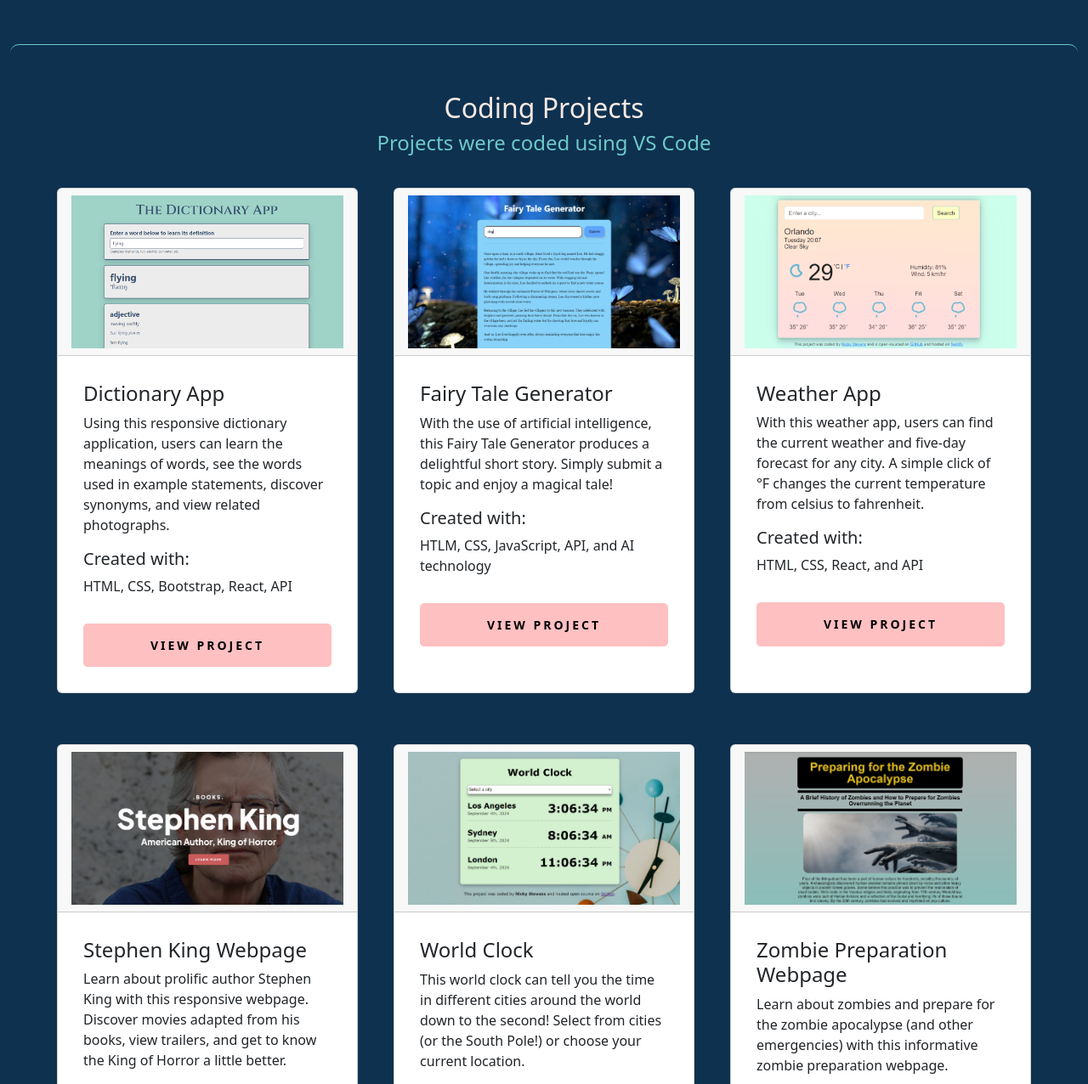
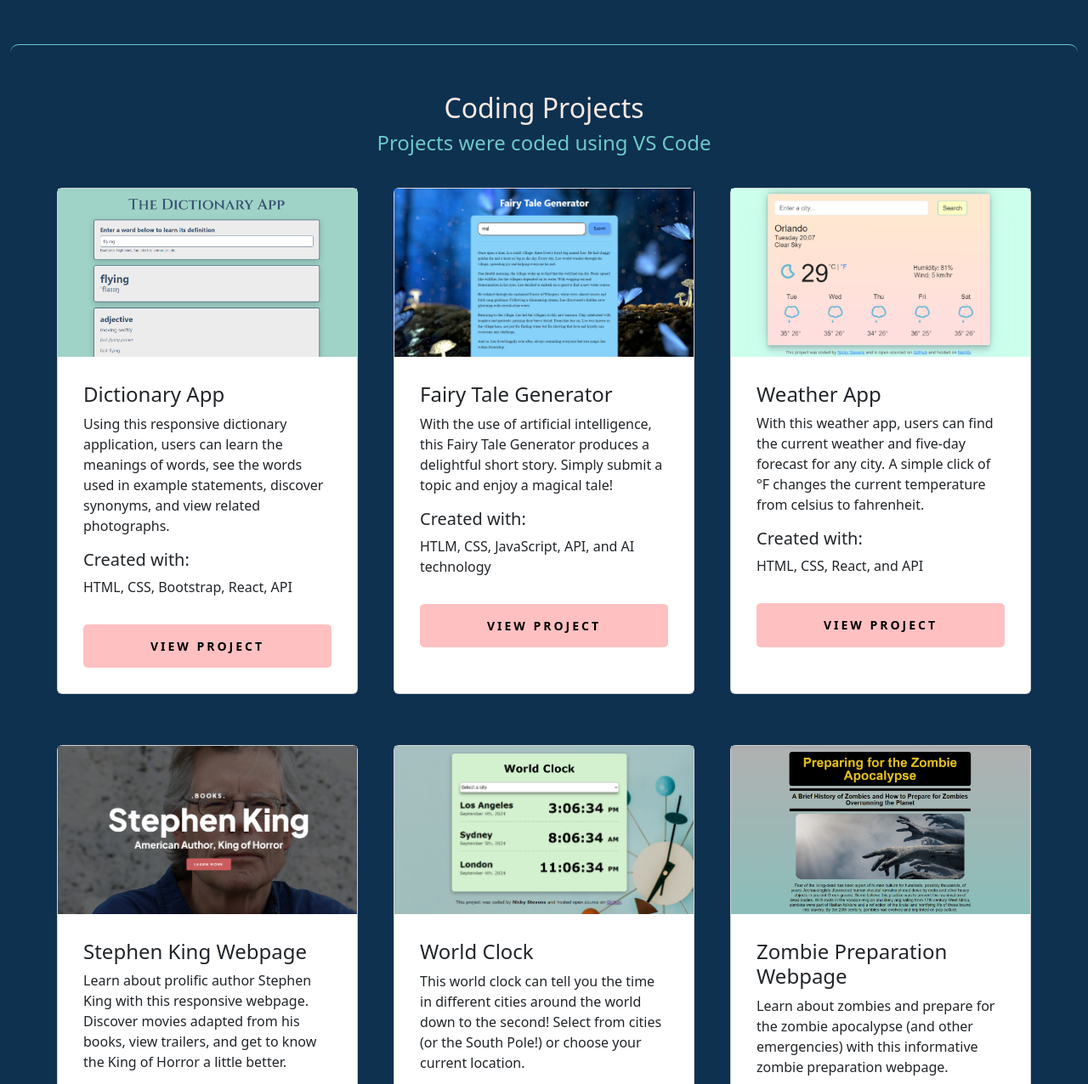
Before and after one commit to NicStevens/Portfolio, a plain HTML site: page index.html in a window 1280 px wide. Shown: the part 770-2046 px from the top of the page at 85% size. Drawn offline with nearby package versions, Linux system fonts and the light colour scheme.

Commit message:
Cleaned up code

```diff
--- a/index.html
+++ b/index.html
@@ -83,7 +83,7 @@
           </h4>
           <div class="grid grid-three-columns">
             <div class="card">
-              <div class="card-header">
+              <div>
                 <img
                   src="./images/dictionary-app.png"
                   alt="Dictionary app screenshot"
@@ -108,7 +108,7 @@
               </div>
             </div>
             <div class="card">
-              <div class="card-header">
+              <div>
                 <img
                   src="/images/fairy-tale-generator.png"
                   alt="Fairy Tale Generator screenshot"
@@ -133,7 +133,7 @@
               </div>
             </div>
             <div class="card">
-              <div class="card-header">
+              <div>
                 <img
                   src="/images/weather-app.png"
                   alt="Weather App screenshot"
@@ -160,7 +160,7 @@
           </div>
           <div class="grid grid-three-columns">
             <div class="card">
-              <div class="card-header">
+              <div>
                 <img
                   src="./images/stephen-king-webpage.png"
                   alt="Stephen King Webpage screenshot"
@@ -185,7 +185,7 @@
               </div>
             </div>
             <div class="card">
-              <div class="card-header">
+              <div>
                 <img
                   src="/images/world-clock.png"
                   alt="World Clock screenshot"
@@ -210,7 +210,7 @@
               </div>
             </div>
             <div class="card">
-              <div class="card-header">
+              <div>
                 <img
                   src="/images/zombie-preparation-webpage.png"
                   alt="Zombie Preparation Webpage screenshot"
```
